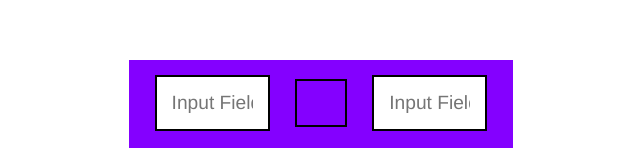
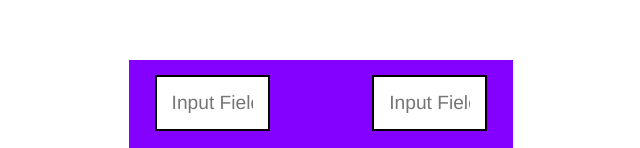
Before and after one commit to SUDIPSHIT777/calculator.github.io, a plain HTML site: page index.html in a window 1280 px wide. Shown: the part 120-268 px from the top of the page, without its empty margins (319-959 px from the left). Drawn offline with Linux system fonts and the light colour scheme.

Commit message:
index.html

```diff
--- a/index.html
+++ b/index.html
@@ -14,7 +14,7 @@
     <div class="main">
         <div class="input">
             <input type="text" placeholder="Input Field" id="input1" onkeyup="up1()">
-            <input type="text" class="symbol" id="symbols" onkeyup="up2()">
+            <div type="text" class="symbol" id="symbols"></div>
             <input type="text" placeholder="Input Field" id="input3" onkeyup="up3()">
         </div>
         <div class="fieldset">
```
